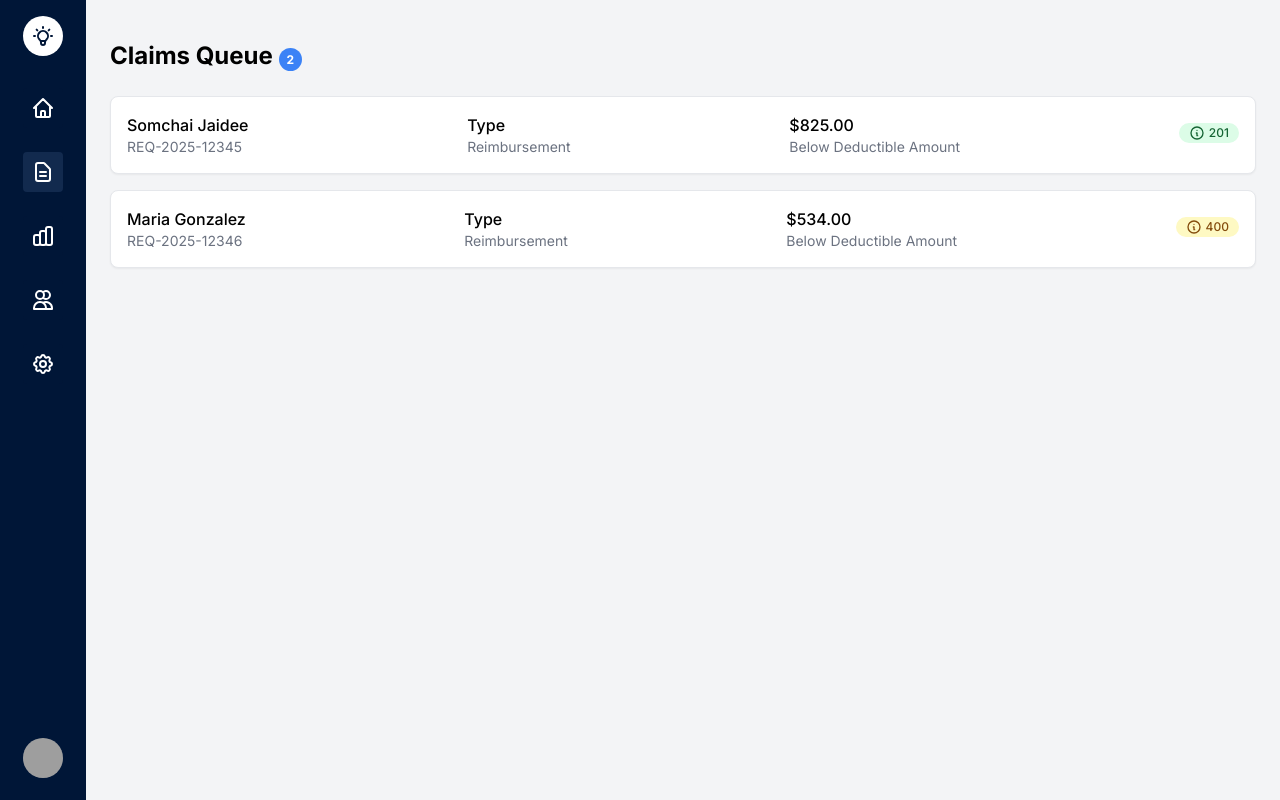
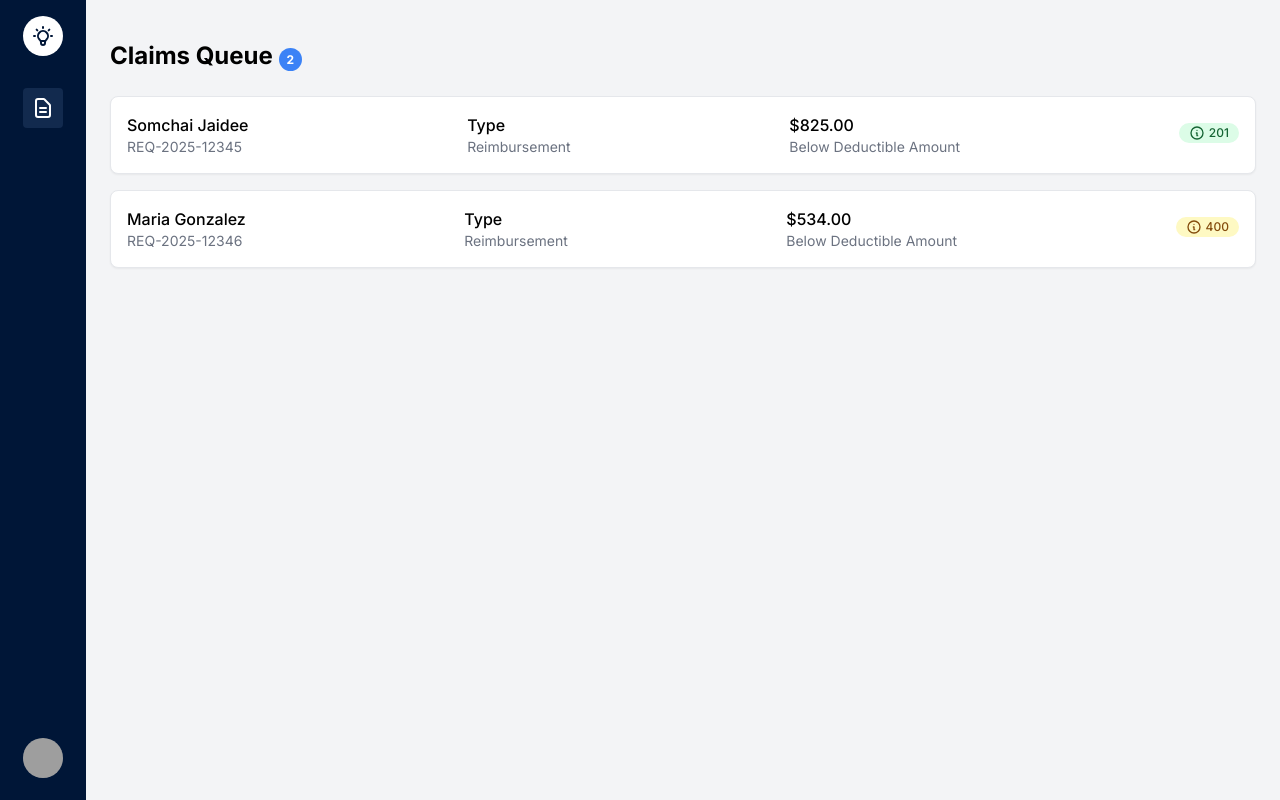
Before and after one commit to nikhil-samuel/updated-api-viewer-poc, a Next.js app: page / in a window 1280 px wide. Built offline with nearby package versions, Linux system fonts and the light colour scheme; sample sign-in values are in the browser's storage; grey boxes are pictures that could not be loaded.

Commit message:
Simplify navigation to only show Claims item

```diff
--- a/src/app/layout.js
+++ b/src/app/layout.js
@@ -7,32 +7,11 @@ import { useEffect, useState, useRef } from 'react';
 
 const inter = Inter({ subsets: ['latin'] })
 
-// Navigation items for the sidebar
+// Navigation items for the sidebar - Only Claims
 const navItems = [
-  { id: 1, name: 'Home', icon: (
-    <svg xmlns="http://www.w3.org/2000/svg" className="h-6 w-6" fill="none" viewBox="0 0 24 24" stroke="currentColor">
-      <path strokeLinecap="round" strokeLinejoin="round" strokeWidth={2} d="M3 12l2-2m0 0l7-7 7 7M5 10v10a1 1 0 001 1h3m10-11l2 2m-2-2v10a1 1 0 01-1 1h-3m-6 0a1 1 0 001-1v-4a1 1 0 011-1h2a1 1 0 011 1v4a1 1 0 001 1m-6 0h6" />
-    </svg>
-  )},
-  { id: 2, name: 'Claims', icon: (
+  { id: 1, name: 'Claims', icon: (
     <svg xmlns="http://www.w3.org/2000/svg" className="h-6 w-6" fill="none" viewBox="0 0 24 24" stroke="currentColor">
       <path strokeLinecap="round" strokeLinejoin="round" strokeWidth={2} d="M9 12h6m-6 4h6m2 5H7a2 2 0 01-2-2V5a2 2 0 012-2h5.586a1 1 0 01.707.293l5.414 5.414a1 1 0 01.293.707V19a2 2 0 01-2 2z" />
-    </svg>
-  )},
-  { id: 3, name: 'Analytics', icon: (
-    <svg xmlns="http://www.w3.org/2000/svg" className="h-6 w-6" fill="none" viewBox="0 0 24 24" stroke="currentColor">
-      <path strokeLinecap="round" strokeLinejoin="round" strokeWidth={2} d="M9 19v-6a2 2 0 00-2-2H5a2 2 0 00-2 2v6a2 2 0 002 2h2a2 2 0 002-2zm0 0V9a2 2 0 012-2h2a2 2 0 012 2v10m-6 0a2 2 0 002 2h2a2 2 0 002-2m0 0V5a2 2 0 012-2h2a2 2 0 012 2v14a2 2 0 01-2 2h-2a2 2 0 01-2-2z" />
-    </svg>
-  )},
-  { id: 4, name: 'Users', icon: (
-    <svg xmlns="http://www.w3.org/2000/svg" className="h-6 w-6" fill="none" viewBox="0 0 24 24" stroke="currentColor">
-      <path strokeLinecap="round" strokeLinejoin="round" strokeWidth={2} d="M12 4.354a4 4 0 110 5.292M15 21H3v-1a6 6 0 0112 0v1zm0 0h6v-1a6 6 0 00-9-5.197M13 7a4 4 0 11-8 0 4 4 0 018 0z" />
-    </svg>
-  )},
-  { id: 5, name: 'Settings', icon: (
-    <svg xmlns="http://www.w3.org/2000/svg" className="h-6 w-6" fill="none" viewBox="0 0 24 24" stroke="currentColor">
-      <path strokeLinecap="round" strokeLinejoin="round" strokeWidth={2} d="M10.325 4.317c.426-1.756 2.924-1.756 3.35 0a1.724 1.724 0 002.573 1.066c1.543-.94 3.31.826 2.37 2.37a1.724 1.724 0 001.065 2.572c1.756.426 1.756 2.924 0 3.35a1.724 1.724 0 00-1.066 2.573c.94 1.543-.826 3.31-2.37 2.37a1.724 1.724 0 00-2.572 1.065c-.426 1.756-2.924 1.756-3.35 0a1.724 1.724 0 00-2.573-1.066c-1.543.94-3.31-.826-2.37-2.37a1.724 1.724 0 00-1.065-2.572c-1.756-.426-1.756-2.924 0-3.35a1.724 1.724 0 001.066-2.573c-.94-1.543.826-3.31 2.37-2.37.996.608 2.296.07 2.572-1.065z" />
-      <path strokeLinecap="round" strokeLinejoin="round" strokeWidth={2} d="M15 12a3 3 0 11-6 0 3 3 0 016 0z" />
     </svg>
   )}
 ];
@@ -40,7 +19,7 @@ const navItems = [
 export default function RootLayout({ children }) {
   const router = useRouter();
   const [isLoggedIn, setIsLoggedIn] = useState(false);
-  const [activeNavItem, setActiveNavItem] = useState(2); // Default to Claims
+  const [activeNavItem, setActiveNavItem] = useState(1); // Default to Claims
   const [showLogoutMenu, setShowLogoutMenu] = useState(false);
   const logoutMenuRef = useRef(null);
 
@@ -96,12 +75,11 @@ export default function RootLayout({ children }) {
                 </div>
               </div>
               <div className="flex-1 flex flex-col space-y-6">
-                {/* Navigation icons */}
+                {/* Only Claims navigation icon */}
                 {navItems.map(item => (
                   <div
                     key={item.id}
-                    className={`w-10 h-10 ${activeNavItem === item.id ? 'bg-[#122a4e]' : 'bg-[#001637]'} hover:bg-[#122a4e] flex items-center justify-center rounded cursor-pointer transition-colors duration-200`}
-                    onClick={() => setActiveNavItem(item.id)}
+                    className="w-10 h-10 bg-[#122a4e] flex items-center justify-center rounded cursor-pointer transition-colors duration-200"
                     title={item.name}
                   >
                     <div className="text-white">
```
